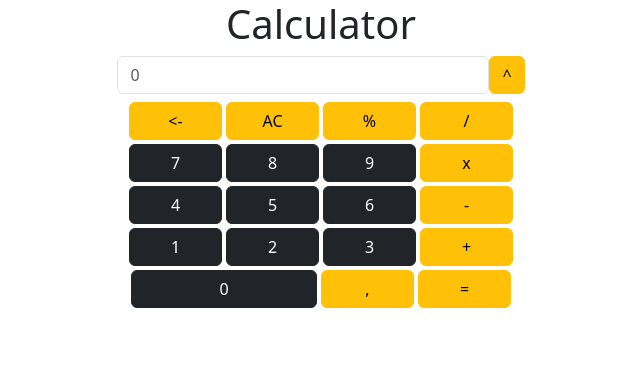
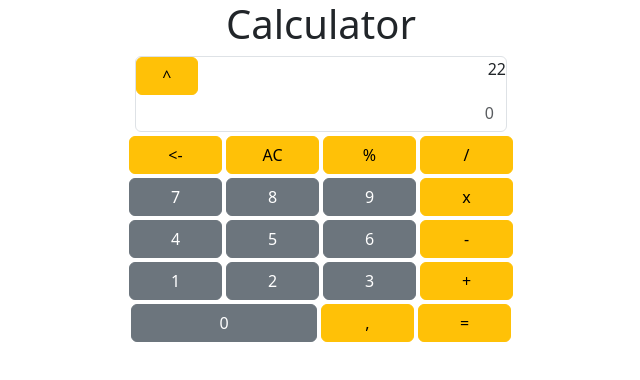
Before and after one commit to ErfoJS/calculator-react-bootstrap, a React (Vite) app: page / in a window 1280 px wide. Shown: the top 380 px of the page, without its empty margins (319-959 px from the left). Built offline with nearby package versions, Linux system fonts and the light colour scheme.

Commit message:
add: equalButton

```diff
--- a/src/components/calculator/CalcButton.jsx
+++ b/src/components/calculator/CalcButton.jsx
@@ -12,7 +12,7 @@ const CalcButton = (props) => {
     <Button
       onClick={displayInButtonHandler}
       className="w-100"
-      variant={props.value - props.value === 0 ? "dark" : "warning"}>
+      variant={props.value - props.value === 0 ? "secondary" : "warning"}>
       {props.value}
     </Button>
   );
--- a/src/components/calculator/CalcDisplay.jsx
+++ b/src/components/calculator/CalcDisplay.jsx
@@ -7,22 +7,35 @@ const CalcDisplay = (props) => {
   };
   return (
     <div className="d-flex flex-row justify-content-center  ">
-      <div className="col-8 col-xl-4">
+      <div className="col-8 col-xl-4 border border-gray rounded">
+        <div className="d-flex flex-column">
+          <div className="d-flex flex-row w-100">
+            <div className="col-2">
+              <CalcButton
+                value={"^"}
+                className="input-group-text "
+                id="basic-addon1">
+                ^
+              </CalcButton>
+            </div>
+            <div className="col-10 text-end">
+              <span className="text-end">22</span>
+            </div>
+          </div>
+          <div className="w-100">
             <input
               value={props.display}
               onChange={directInputHandler}
               type="text"
-          className="form-control "
+              className="form-control text-end border-0 bg-transparent"
               placeholder="0"
               aria-label="calcDisplay"
               aria-describedby="basic-addon1"
             />
           </div>
-      <div>
-        <CalcButton value={"^"} className="input-group-text" id="basic-addon1">
-          ^
-        </CalcButton>
         </div>
+      </div>
+      <div></div>
     </div>
   );
 };
--- /dev/null
+++ b/src/components/calculator/CalcEqualButton.jsx
@@ -0,0 +1,13 @@
+import Button from "react-bootstrap/Button";
+
+const CalcEqualButton = (props) => {
+  return (
+    <Button
+      className="w-100"
+      variant={props.value - props.value === 0 ? "secondary" : "warning"}>
+      {props.value}
+    </Button>
+  );
+};
+
+export default CalcEqualButton;
--- a/src/components/calculator/CalcKeyboard.jsx
+++ b/src/components/calculator/CalcKeyboard.jsx
@@ -1,6 +1,7 @@
 import CalcButton from "./CalcButton";
 import CalcAcButton from "./CalcAcButton";
 import CalcDeleteLast from "./CalcDeleteLast";
+import CalcEqualButton from "./CalcEqualButton";
 
 const CalcKeyboard = (props) => {
   return (
@@ -107,9 +108,9 @@ const CalcKeyboard = (props) => {
             value=","></CalcButton>
         </div>
         <div className=" col-2 col-xl-1">
-          <CalcButton
+          <CalcEqualButton
             displayHandler={props.displayHandler}
-            value="="></CalcButton>
+            value="="></CalcEqualButton>
         </div>
       </div>
     </div>
--- a/src/components/calculator/Calculator.jsx
+++ b/src/components/calculator/Calculator.jsx
@@ -20,9 +20,10 @@ const Calculator = () => {
     setDisplay(display.slice(0, display.length - 1));
   };
 
-  console.log(display);
+  const eqalButtonHandler = () => {};
+
   return (
-    <div className="d-flex flex-column gap-2 ">
+    <div className="d-flex flex-column gap-1 ">
       <CalcDisplay
         directInputToFiledHandler={directInputToFiledHandler}
         display={display}
```
Also changed, not shown: src/components/calculator/CalcHistoryButton.jsx (added). Lines whose indentation alone changed are shown as unchanged.
